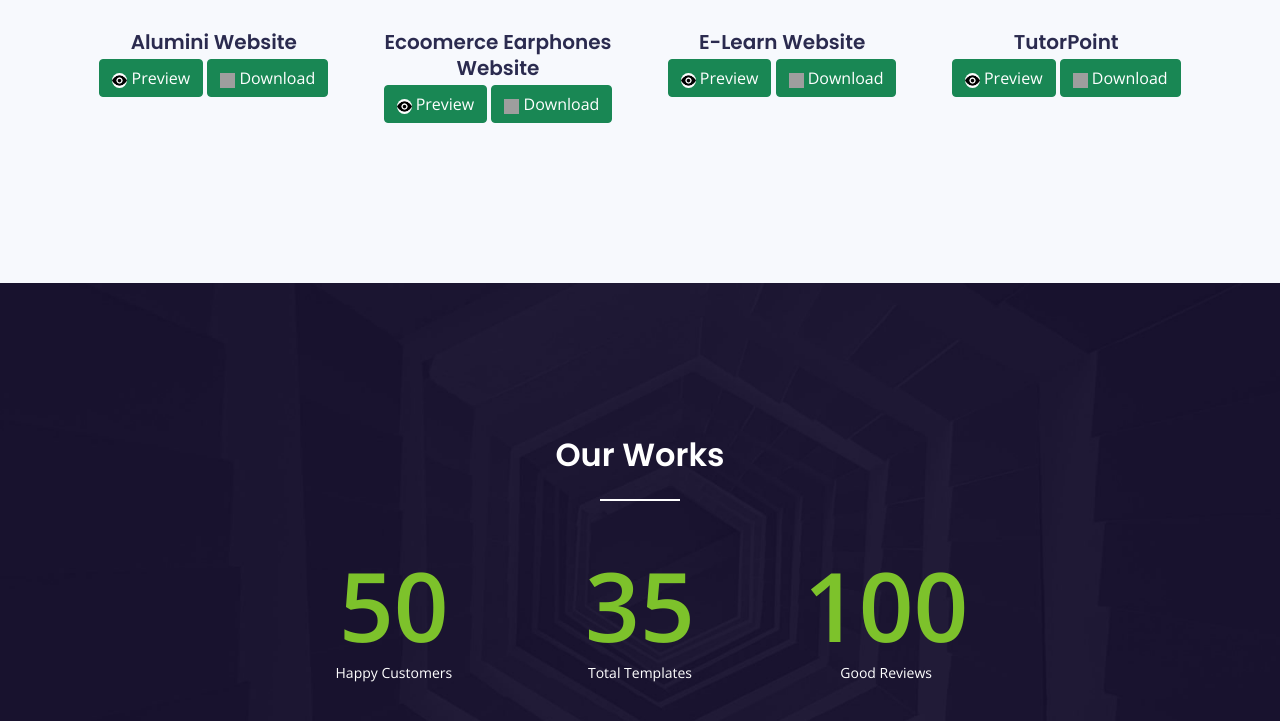
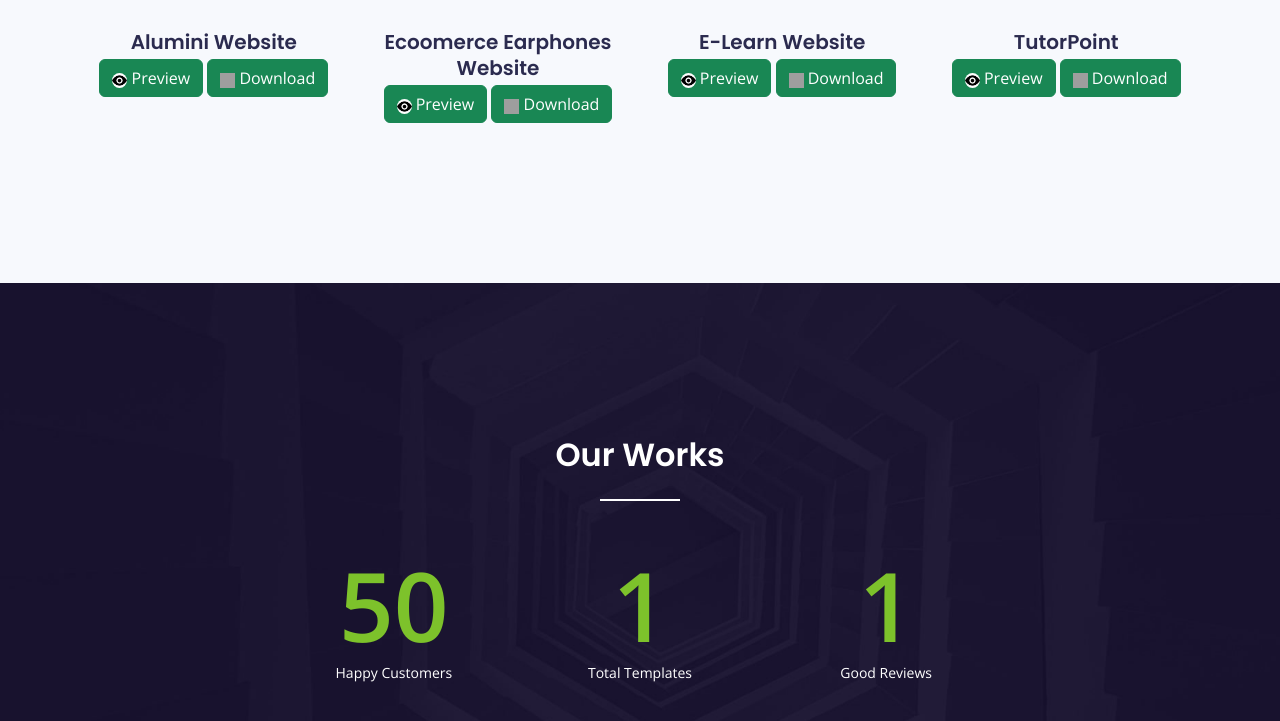
Before and after one commit to Sahil8402/TP, a plain HTML site: page home.html in a window 1280 px wide. Shown: the part 2576-3297 px from the top of the page. Drawn offline with nearby package versions, Linux system fonts and the light colour scheme; grey boxes are pictures that could not be loaded.

Commit message:
Update home.html

```diff
--- a/home.html
+++ b/home.html
@@ -5,8 +5,10 @@
     <meta charset="utf-8">
     <meta name="viewport" content="width=device-width">
     <link href="https://fonts.googleapis.com/css2?family=Open+Sans:ital,wght@0,400;0,600;0,700;1,400&family=Poppins:wght@600&display=swap" rel="stylesheet">
-    <link href="css/bootstrap.min.css" rel="stylesheet">
+
     <link href="css/fontawesome-all.min.css" rel="stylesheet">
+    <!-- Latest compiled and minified CSS -->
+<link href="https://cdn.jsdelivr.net/npm/bootstrap@5.2.3/dist/css/bootstrap.min.css" rel="stylesheet">
     <link href="css/styles.css" rel="stylesheet">
     <link rel="icon" href="images/tp.png">
     <title>TempProvido</title>
@@ -300,9 +302,9 @@
         </p>
     </footer>
 
-    <script src="js/bootstrap.min.js"></script>
-    <script src="js/purecounter.min.js"></script>
 
+<!-- Latest compiled JavaScript -->
+<script src="https://cdn.jsdelivr.net/npm/bootstrap@5.2.3/dist/js/bootstrap.bundle.min.js"></script>
     <script src="js/scripts.js"></script>
 
 </body>
```
